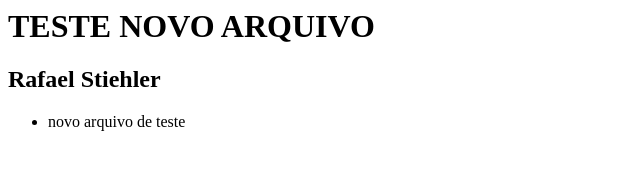
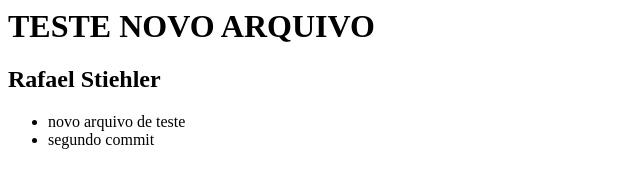
Before and after one commit to RafaelStiehlerBrasil/CursoGit, a plain HTML site: page teste.html in a window 1280 px wide. Shown: the whole page, without its empty margins (0-640 px from the left). Drawn offline with Linux system fonts and the light colour scheme.

Commit message:
alteração do arquivo de teste

```diff
--- a/teste.html
+++ b/teste.html
@@ -10,6 +10,7 @@
 
 		<ul>
 			<li>novo arquivo de teste</li>
+			<li>segundo commit</li>
 		</ul>
 	</body>
 
```
